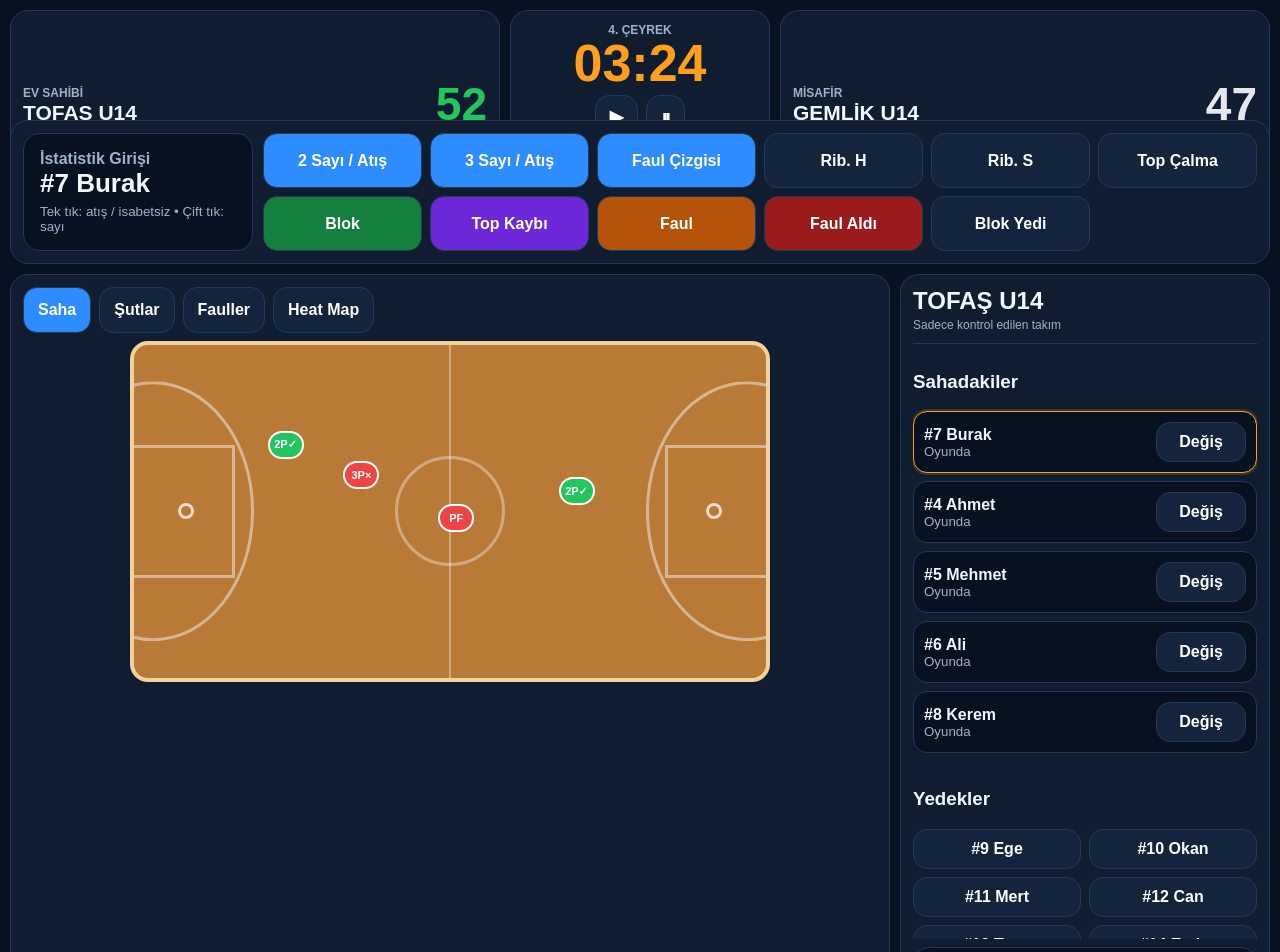
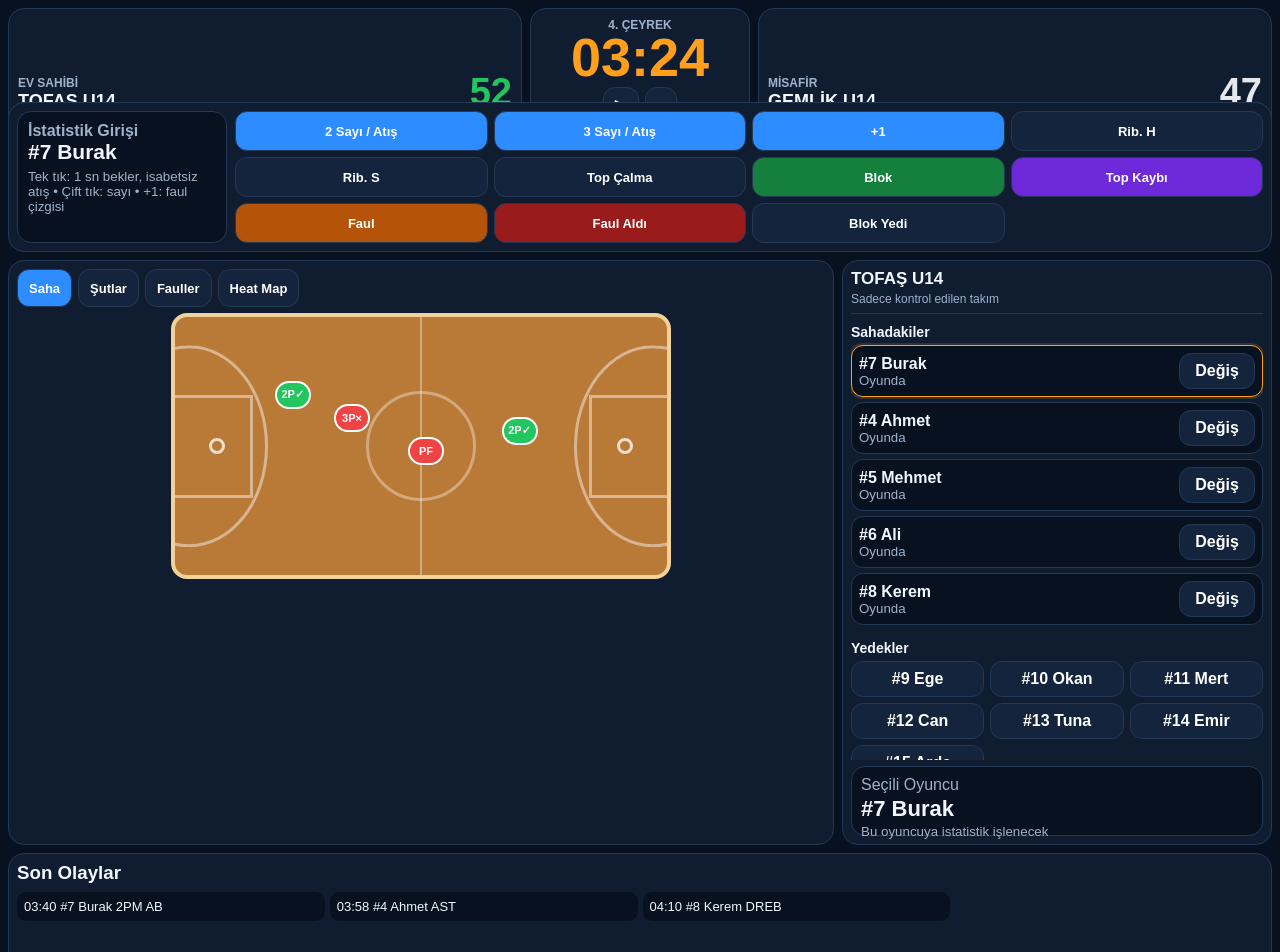
Before and after one commit to nonstopmujdat/nonstop-v2-beta, a Next.js app: page /operator in a window 1280 px wide. Shown: the top 952 px of the page. Built offline with nearby package versions, Linux system fonts and the light colour scheme.

Commit message:
Add files via upload

```diff
--- a/app/globals.css
+++ b/app/globals.css
@@ -16,50 +16,50 @@ body{margin:0;background:var(--bg);color:var(--text);font-family:Arial,Helvetica
 button,select,input{font:inherit}
 a{color:inherit;text-decoration:none}
 
-.operator-page{min-height:100vh;display:grid;grid-template-rows:100px auto 1fr 190px;gap:10px;padding:10px}
-.score-header{display:grid;grid-template-columns:1fr 260px 1fr;gap:10px}
-.team-score,.clock-box,.panel,.footer{background:var(--panel);border:1px solid var(--line);border-radius:18px;padding:12px}
+.operator-page{min-height:100vh;display:grid;grid-template-rows:86px auto 1fr 150px;gap:8px;padding:8px;overflow:hidden}
+.score-header{display:grid;grid-template-columns:1fr 220px 1fr;gap:8px}
+.team-score,.clock-box,.panel,.footer{background:var(--panel);border:1px solid var(--line);border-radius:16px;padding:9px}
 .team-score{display:flex;align-items:center;justify-content:space-between}
 .team-score span,.clock-box span{color:var(--muted);font-weight:800;font-size:12px}
-.team-score h1{font-size:21px;margin:0}
-.team-score b{font-size:46px;color:var(--green)}
+.team-score h1{font-size:18px;margin:0}
+.team-score b{font-size:38px;color:var(--green)}
 .away b{color:#e5e7eb}
 .clock-box{text-align:center;display:flex;flex-direction:column;justify-content:center}
-.clock-box strong{font-size:52px;color:var(--orange);line-height:1}
-.clock-buttons{display:flex;gap:8px;justify-content:center;margin:6px 0}
-.clock-buttons button{font-size:18px;padding:8px 16px}
+.clock-box strong{font-size:54px;color:var(--orange);line-height:.95}
+.clock-buttons{display:flex;gap:6px;justify-content:center;margin:4px 0}
+.clock-buttons button{font-size:16px;padding:6px 13px}
 
-.operator-layout{min-height:0;display:grid;grid-template-columns:minmax(0,1fr) 370px;gap:10px}
-.court-area{background:var(--panel);border:1px solid var(--line);border-radius:18px;padding:12px;display:grid;grid-template-rows:46px auto 1fr;gap:8px;min-height:0}
-.court-toolbar{display:flex;gap:8px}
-.court-toolbar button,.stat-buttons button,.player-row button,.bench-grid button,.modal button,.clock-buttons button{background:#13243c;color:white;border:1px solid var(--line);border-radius:14px;font-weight:900;cursor:pointer;padding:10px 14px}
+.operator-layout{min-height:0;display:grid;grid-template-columns:minmax(0,1fr) 430px;gap:8px}
+.court-area{background:var(--panel);border:1px solid var(--line);border-radius:16px;padding:8px;display:grid;grid-template-rows:38px auto min-content;gap:6px;min-height:0;align-content:start}
+.court-toolbar{display:flex;gap:6px}
+.court-toolbar button,.stat-buttons button,.player-row button,.bench-grid button,.modal button,.clock-buttons button{background:#13243c;color:white;border:1px solid var(--line);border-radius:12px;font-weight:900;cursor:pointer;padding:8px 11px}
 .court-toolbar button.active{background:var(--blue)}
-.court{position:relative;border:4px solid #f2d29b;border-radius:18px;overflow:hidden;background:#b97937;width:75%;max-width:820px;aspect-ratio:94/50;min-height:300px;margin:0 auto;align-self:start}
+.court{position:relative;border:4px solid #f2d29b;border-radius:16px;overflow:hidden;background:#b97937;width:62%;max-width:680px;aspect-ratio:94/50;min-height:210px;margin:0 auto;align-self:start}
 .marker{position:absolute;transform:translate(-50%,-50%);min-width:36px;height:28px;border-radius:16px;display:grid;place-items:center;font-weight:900;font-size:11px;color:white;border:2px solid white;z-index:5}.marker.foul{background:#ef4444!important}.heat-mode .marker{min-width:34px;height:34px;border-radius:50%;opacity:.45;filter:blur(.5px);font-size:0}
 .made{background:var(--green)}.miss{background:var(--red)}
-.event-feed{overflow:auto;background:var(--panel);border:1px solid var(--line);border-radius:18px;padding:12px;min-height:0}
+.event-feed{overflow:auto;background:var(--panel);border:1px solid var(--line);border-radius:16px;padding:8px;min-height:0}
 .event-feed h3{margin:0 0 8px}
 .event-feed ul{list-style:none;margin:0;padding:0}
-.event-feed li{background:#07111f;margin:6px 0;padding:9px;border-radius:9px}
+.event-feed li{background:#07111f;margin:5px 0;padding:7px;border-radius:9px;font-size:13px}
 
-.roster-panel{background:var(--panel);border:1px solid var(--line);border-radius:18px;padding:12px;display:grid;grid-template-rows:auto 1fr 170px 90px;gap:8px;min-height:0}
-.panel-title{display:flex;justify-content:space-between;align-items:flex-start;border-bottom:1px solid var(--line);padding-bottom:10px}
+.roster-panel{background:var(--panel);border:1px solid var(--line);border-radius:16px;padding:8px;display:grid;grid-template-rows:auto auto auto 70px;gap:6px;min-height:0;align-content:start}
+.panel-title{display:flex;justify-content:space-between;align-items:flex-start;border-bottom:1px solid var(--line);padding-bottom:6px}
 .panel-title h2{margin:0}
 .panel-title span{color:var(--muted);font-size:12px}
 .roster-block{min-height:0;overflow:auto}
-.player-row{display:grid;grid-template-columns:1fr 90px;gap:8px;align-items:center;background:#07111f;border:1px solid var(--line);border-radius:14px;padding:10px;margin:8px 0;cursor:pointer}
+.player-row{display:grid;grid-template-columns:1fr 76px;gap:6px;align-items:center;background:#07111f;border:1px solid var(--line);border-radius:12px;padding:7px;margin:5px 0;cursor:pointer}
 .player-row.selected{border-color:var(--orange);box-shadow:0 0 0 2px rgba(255,159,28,.16)}
 .player-row small{display:block;color:var(--muted)}
-.bench-grid{display:grid;grid-template-columns:1fr 1fr;gap:8px}
-.selected-player-card{background:#07111f;border:1px solid var(--line);border-radius:16px;padding:14px}
+.bench-grid{display:grid;grid-template-columns:1fr 1fr 1fr;gap:6px}
+.selected-player-card{background:#07111f;border:1px solid var(--line);border-radius:14px;padding:9px}
 .selected-player-card span,.selected-player-card small{display:block;color:var(--muted)}
-.selected-player-card strong{font-size:28px;display:block;margin:4px 0}
+.selected-player-card strong{font-size:22px;display:block;margin:2px 0}
 
-.stat-footer{background:var(--panel);border:1px solid var(--line);border-radius:18px;padding:12px;display:grid;grid-template-columns:230px 1fr;gap:10px}
-.stat-context{background:#07111f;border:1px solid var(--line);border-radius:16px;padding:16px}
+.stat-footer{background:var(--panel);border:1px solid var(--line);border-radius:16px;padding:8px;display:grid;grid-template-columns:210px 1fr;gap:8px}
+.stat-context{background:#07111f;border:1px solid var(--line);border-radius:14px;padding:10px}
 .stat-context span{display:block;color:var(--muted);font-weight:800}
-.stat-context b{font-size:26px}
-.stat-buttons{display:grid;grid-template-columns:repeat(6,1fr);gap:8px}
+.stat-context b{font-size:21px}
+.stat-buttons{display:grid;grid-template-columns:repeat(4,1fr);gap:6px}
 .stat-buttons button:nth-child(1),.stat-buttons button:nth-child(2),.stat-buttons button:nth-child(3){background:var(--blue)}
 
 .stat-buttons button:nth-child(7){background:#15803d}
@@ -96,8 +96,17 @@ a{color:inherit;text-decoration:none}
 .rim.left{left:7%}.rim.right{right:7%}
 .arc{position:absolute;top:50%;width:32%;height:78%;border:3px solid rgba(255,255,255,.45);border-radius:50%;transform:translateY(-50%)}
 .arc.left{left:-13%;border-left-color:transparent}.arc.right{right:-13%;border-right-color:transparent}
-.bottom-feed ul{display:grid;grid-template-columns:repeat(3,1fr);gap:6px}
+.bottom-feed ul{display:grid;grid-template-columns:repeat(4,1fr);gap:5px}
 .bottom-feed li{margin:0!important}
 .stat-context small{display:block;color:var(--muted);margin-top:5px}
 
 @media(max-width:1000px){.operator-page{grid-template-rows:auto}.court{width:100%;min-height:240px}.bottom-feed ul{grid-template-columns:1fr}.score-header,.operator-layout,.stat-footer{grid-template-columns:1fr}.stat-buttons{grid-template-columns:repeat(3,1fr)}}
+
+/* V2.1 compact operator layout */
+.roster-block.bench{max-height:124px}
+.roster-block h3{margin:4px 0 5px;font-size:14px}
+.court-toolbar button{font-size:13px}
+.stat-buttons button{min-height:40px;font-size:13px}
+.clock-box small{font-size:11px;color:var(--muted)}
+.clock-box>button{padding:4px 8px;border-radius:10px;font-size:12px}
+.panel-title h2{font-size:17px}
--- a/app/operator/page.tsx
+++ b/app/operator/page.tsx
@@ -44,6 +44,7 @@ export default function OperatorPage() {
   const [bench, setBench] = useState(['#9 Ege', '#10 Okan', '#11 Mert', '#12 Can', '#13 Tuna', '#14 Emir', '#15 Arda']);
   const [courtTab, setCourtTab] = useState<CourtTab>('court');
   const clickTimer = useRef<any>(null);
+  const clickPoints = useRef<1 | 2 | 3 | null>(null);
   const [markers, setMarkers] = useState<CourtMarker[]>([
     { id: 'm1', x: 24, y: 30, label: '2P✓', made: true, kind: 'shot' },
     { id: 'm2', x: 36, y: 39, label: '3P×', made: false, kind: 'shot' },
@@ -120,16 +121,30 @@ export default function OperatorPage() {
   }
 
   function handleStatClick(points: 1 | 2 | 3) {
-    if (clickTimer.current) {
+    // Tek tık: 1 saniye bekler, ikinci tık gelmezse isabetsiz atış.
+    // Aynı butona ikinci tık 1 saniye içinde gelirse sayı olarak kaydeder.
+    if (clickTimer.current && clickPoints.current === points) {
       clearTimeout(clickTimer.current);
       clickTimer.current = null;
+      clickPoints.current = null;
       startShot(points, true);
       return;
     }
+
+    if (clickTimer.current && clickPoints.current !== points) {
+      clearTimeout(clickTimer.current);
+      const previousPoints = clickPoints.current;
+      clickTimer.current = null;
+      clickPoints.current = null;
+      if (previousPoints) startShot(previousPoints, false);
+    }
+
+    clickPoints.current = points;
     clickTimer.current = setTimeout(() => {
       clickTimer.current = null;
+      clickPoints.current = null;
       startShot(points, false);
-    }, 280);
+    }, 1000);
   }
 
   function setAssist(player: string | null) {
@@ -264,11 +279,11 @@ export default function OperatorPage() {
       </header>
 
       <section className="stat-footer">
-        <div className="stat-context"><span>İstatistik Girişi</span><b>{selectedPlayer}</b><small>Tek tık: atış / isabetsiz • Çift tık: sayı</small></div>
+        <div className="stat-context"><span>İstatistik Girişi</span><b>{selectedPlayer}</b><small>Tek tık: 1 sn bekler, isabetsiz atış • Çift tık: sayı • +1: faul çizgisi</small></div>
         <div className="stat-buttons">
           <button onClick={() => handleStatClick(2)}>2 Sayı / Atış</button>
           <button onClick={() => handleStatClick(3)}>3 Sayı / Atış</button>
-          <button onClick={() => handleStatClick(1)}>Faul Çizgisi</button>
+          <button onClick={() => handleStatClick(1)}>+1</button>
           <button onClick={() => eventOnly('OREB')}>Rib. H</button>
           <button onClick={() => eventOnly('DREB')}>Rib. S</button>
           <button onClick={() => eventOnly('STL')}>Top Çalma</button>
```
